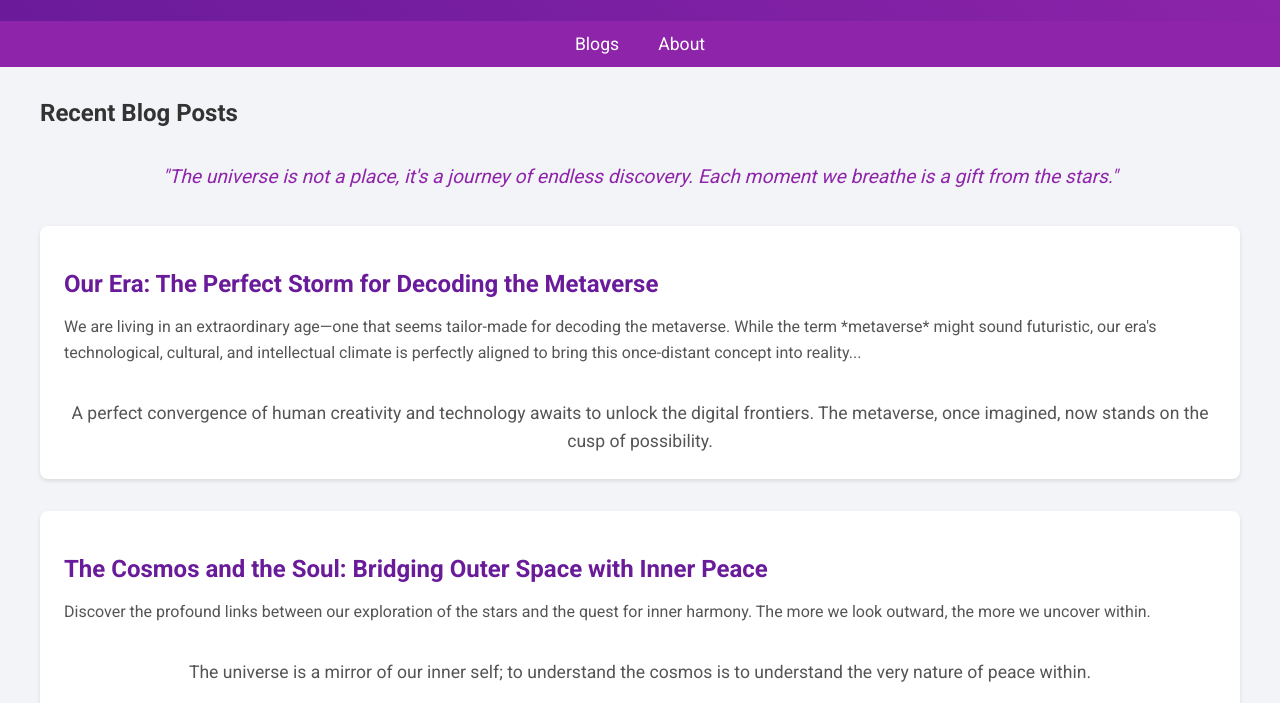
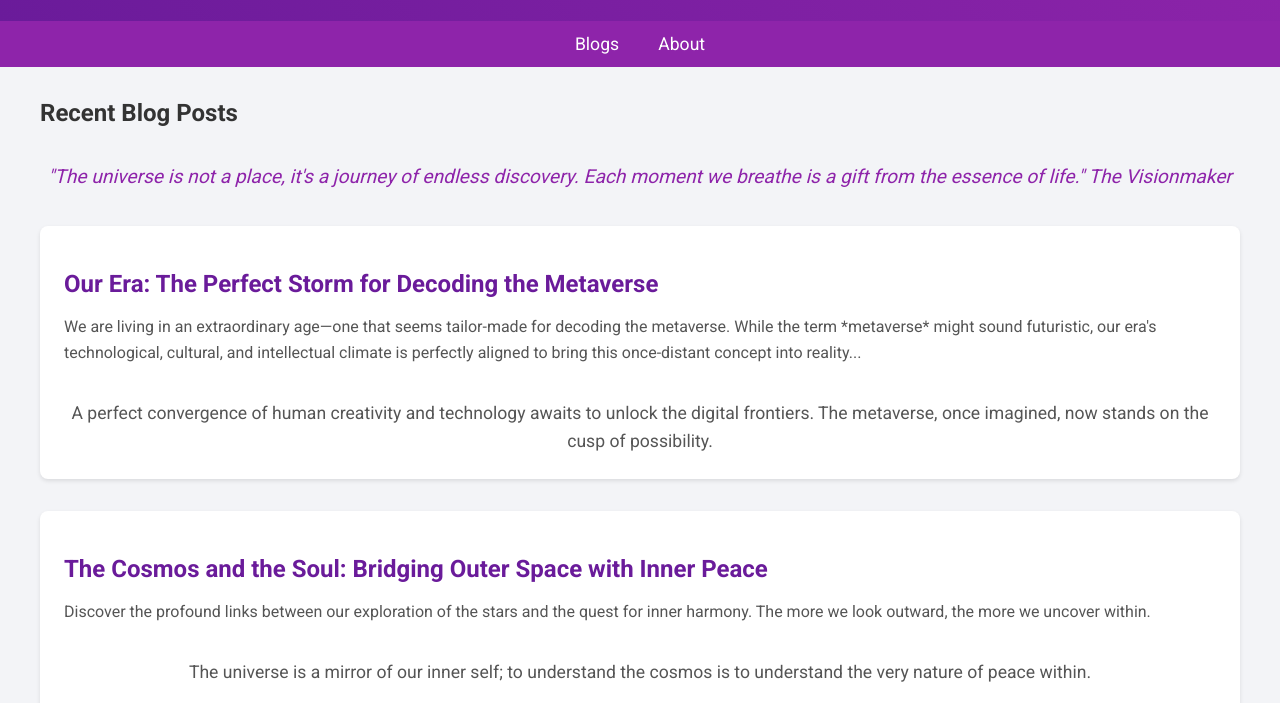
Before and after one commit to modestolsiame/Meta, a plain HTML site: page index.html in a window 1280 px wide. Shown: the part 97-800 px from the top of the page. Drawn offline with Linux system fonts and the light colour scheme.

Commit message:
Update index.html

```diff
--- a/index.html
+++ b/index.html
@@ -126,7 +126,7 @@
         <section id="blogs">
             <h2>Recent Blog Posts</h2>
             <div class="quote">
-                "The universe is not a place, it's a journey of endless discovery. Each moment we breathe is a gift from the stars."
+                "The universe is not a place, it's a journey of endless discovery. Each moment we breathe is a gift from the essence of life." The Visionmaker
             </div>
             <div class="blog-post">
                 <h2><a href="metaverse-blog.html">Our Era: The Perfect Storm for Decoding the Metaverse</a></h2>
```
